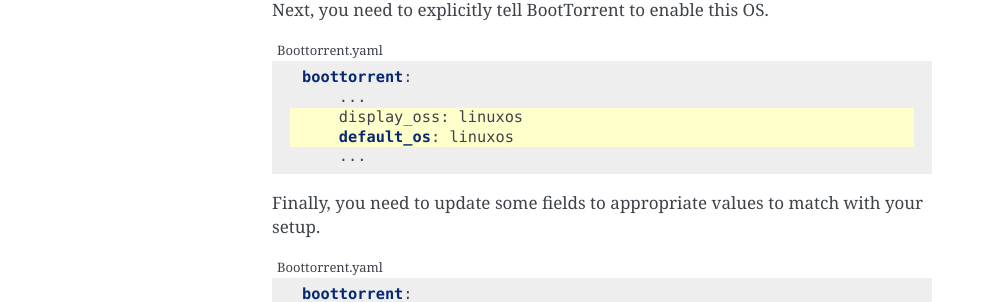
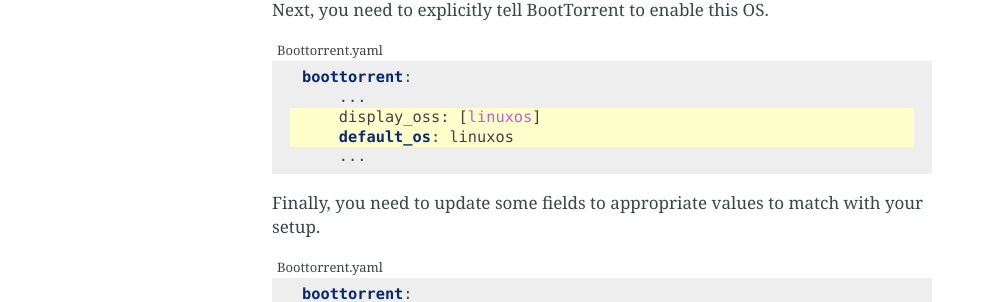
Before and after one commit to shreyanshk/boottorrent, a Sphinx documentation site: the page built from docs/quickstart.rst, in a window 1280 px wide. Shown: the part 1000-1302 px from the top of the page, without its empty margins (148-1140 px from the left). Built offline with Sphinx 7.4.7, drawn with Linux system fonts in a browser that asks for light colours; pages that are not in the unit, such as notebooks, are missing from menus.

```diff
--- a/docs/installation.rst
+++ b/docs/installation.rst
@@ -9,7 +9,7 @@ Dependencies
 
 Components this project depends on include:
 
-* `Python 3.6`_
+* `Python 3.6`_ with `Pip`_
 
 * `Transmission`_
 
@@ -23,6 +23,7 @@ Components this project depends on include:
 .. _Dnsmasq: http://www.thekelleys.org.uk/dnsmasq/doc.html
 .. _Hefur: https://github.com/abique/hefur
 .. _Python 3.6: https://www.python.org/
+.. _Pip: https://pip.pypa.io/en/stable/
 .. _bsdtar: http://www.libarchive.org/
 
 The package itself depends on a few Python libraries which are installed automatically by Pip package manager. These libraries are:
--- a/docs/quickstart.rst
+++ b/docs/quickstart.rst
@@ -52,7 +52,7 @@ Next, you need to explicitly tell BootTorrent to enable this OS.
 
     boottorrent:
         ...
-        display_oss: linuxos
+        display_oss: [linuxos]
         default_os: linuxos
         ...
 
```
